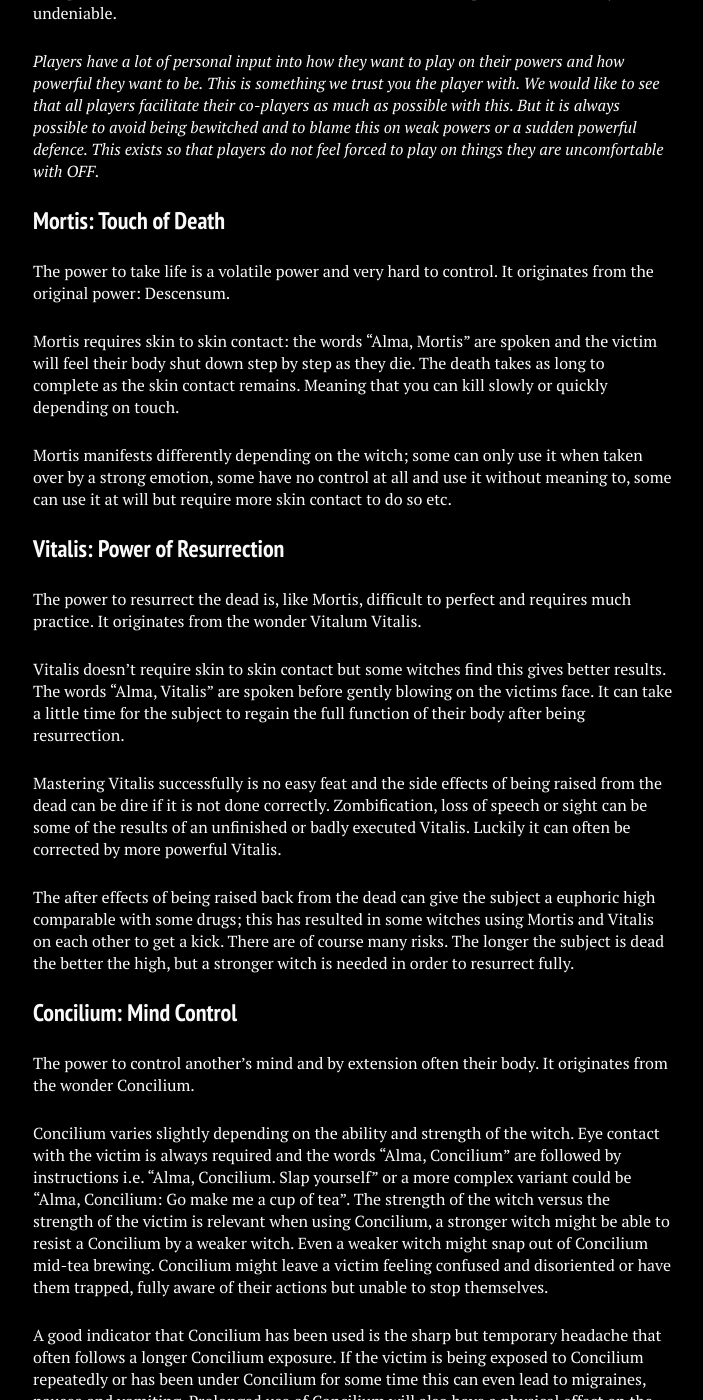
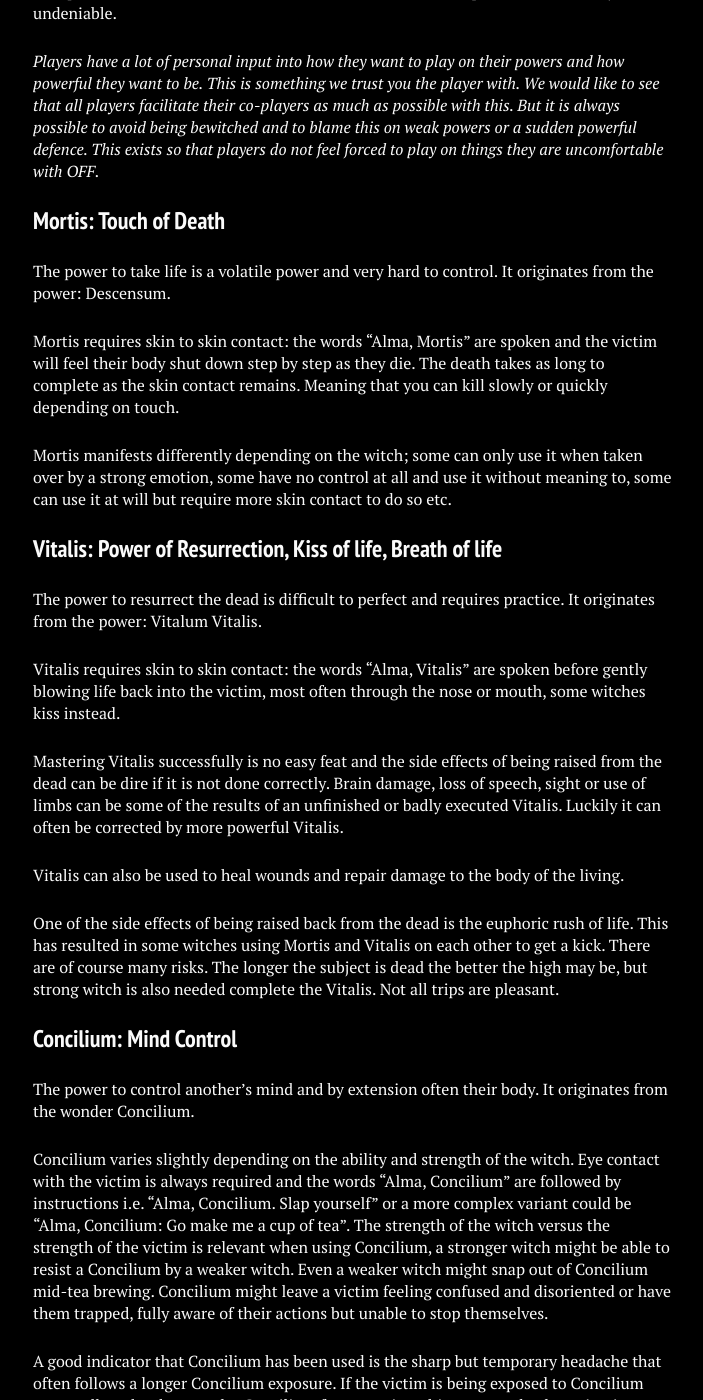
Before and after one commit to stanislavb/en.coven.nu, a Jekyll site: the page built from fictional/index.md, in a window 1280 px wide and 1400 px high, scrolled down 2071 px. Shown: the whole window, without its empty margins (287-990 px from the left). Built offline with Jekyll 4.4.1, drawn with Linux system fonts in a browser that asks for light colours; nearby versions of some CDN libraries.

Commit message:
Update index.md

```diff
--- a/fictional/index.md
+++ b/fictional/index.md
@@ -54,21 +54,23 @@ Legends exist from a time when there were witches so powerful that they could bu
 
 ### Mortis: Touch of Death
 
-The power to take life is a volatile power and very hard to control. It originates from the original power: Descensum.
+The power to take life is a volatile power and very hard to control. It originates from the power: Descensum.
 
 Mortis requires skin to skin contact: the words “Alma, Mortis” are spoken and the victim will feel their body shut down step by step as they die. The death takes as long to complete as the skin contact remains. Meaning that you can kill slowly or quickly depending on touch.
 
 Mortis manifests differently depending on the witch; some can only use it when taken over by a strong emotion, some have no control at all and use it without meaning to, some can use it at will but require more skin contact to do so etc.
 
-### Vitalis: Power of Resurrection
+### Vitalis: Power of Resurrection, Kiss of life, Breath of life
 
-The power to resurrect the dead is, like Mortis, difficult to perfect and requires much practice. It originates from the wonder Vitalum Vitalis.
+The power to resurrect the dead is difficult to perfect and requires practice. It originates from the power: Vitalum Vitalis.
 
-Vitalis doesn’t require skin to skin contact but some witches find this gives better results. The words "Alma, Vitalis" are spoken before gently blowing on the victims face. It can take a little time for the subject to regain the full function of their body after being resurrection.
+Vitalis requires skin to skin contact: the words “Alma, Vitalis” are spoken before gently blowing life back into the victim, most often through the nose or mouth, some witches kiss instead.
 
-Mastering Vitalis successfully is no easy feat and the side effects of being raised from the dead can be dire if it is not done correctly. Zombification, loss of speech or sight can be some of the results of an unfinished or badly executed Vitalis. Luckily it can often be corrected by more powerful Vitalis.
+Mastering Vitalis successfully is no easy feat and the side effects of being raised from the dead can be dire if it is not done correctly. Brain damage, loss of speech, sight or use of limbs can be some of the results of an unfinished or badly executed Vitalis. Luckily it can often be corrected by more powerful Vitalis.
 
-The after effects of being raised back from the dead can give the subject a euphoric high comparable with some drugs; this has resulted in some witches using Mortis and Vitalis on each other to get a kick. There are of course many risks. The longer the subject is dead the better the high, but a stronger witch is needed in order to resurrect fully.
+Vitalis can also be used to heal wounds and repair damage to the body of the living.
+
+One of the side effects of being raised back from the dead is the euphoric rush of life. This has resulted in some witches using Mortis and Vitalis on each other to get a kick. There are of course many risks. The longer the subject is dead the better the high may be, but strong witch is also needed complete the Vitalis. Not all trips are pleasant.
 
 ### Concilium: Mind Control
 
```
